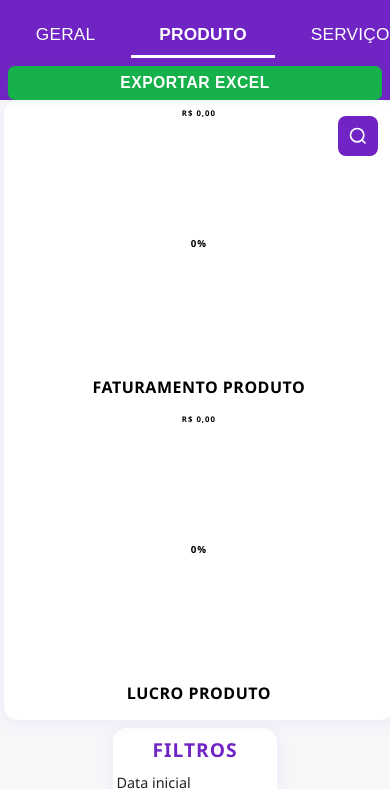
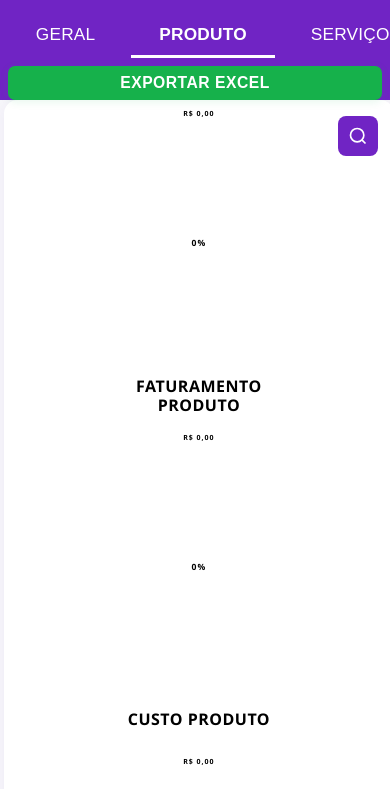
Before and after one commit to CodeByDouglas/Relatorio-lucro-Auvo, a plain HTML site: page app/templates/dashboard_produtos.html in a window 390 px wide. Shown: the part 55-844 px from the top of the page. Drawn offline with Linux system fonts and the light colour scheme; no server answers.

Commit message:
feat: implementa gráfico de custo de produtos e otimiza layout do dashboard
- Adiciona retorno de dados de custo de produtos no endpoint /dados/dashboard_produtos
- Implementa terceiro gráfico circular para "Custo Produto" no dashboard de produtos
- Reduz tamanho dos gráficos para comportar 3 gráficos no mesmo container
- Reordena gráficos para sequência: Faturamento → Custo → Lucro
- Corrige alinhamento dos títulos dos gráficos com altura consistente
- Adiciona tooltip "Custo produto" para o novo gráfico
- Utiliza cor laranja (#ff6b35) para diferenciar o gráfico de custo
- Mantém responsividade e animações consistentes com outros gráficos
- Ajusta espaçamentos e tamanhos de fonte para melhor aproveitamento do espaço

BREAKING CHANGE: Endpoint /dados/dashboard_produtos agora retorna estrutura com custo_produtos

```diff
--- a/app/static/css/dashboard_produtos.css
+++ b/app/static/css/dashboard_produtos.css
@@ -133,10 +133,10 @@ body, html {
     flex-direction: column;
     align-items: center;
     justify-content: flex-end;
-    padding: 0 32px;
+    padding: 0 20px;
     min-width: 0;
     min-height: 0;
-    flex: 1 1 50%;
+    flex: 1 1 33.33%;
     transition: none;
     position: relative;
 }
@@ -147,7 +147,7 @@ body, html {
 
 .chart-value {
     color: #000;
-    font-size: 2vw;
+    font-size: 1.8vw;
     font-weight: 700;
     margin-bottom: 8px;
     margin-top: 0;
@@ -156,12 +156,12 @@ body, html {
 }
 
 .chart-circle {
-    width: 16vw;
-    height: 16vw;
-    min-width: 180px;
-    min-height: 180px;
-    max-width: 260px;
-    max-height: 260px;
+    width: 14vw;
+    height: 14vw;
+    min-width: 150px;
+    min-height: 150px;
+    max-width: 220px;
+    max-height: 220px;
     margin-bottom: 8px;
     display: flex;
     align-items: center;
@@ -175,8 +175,8 @@ body, html {
     left: 50%;
     top: 50%;
     transform: translate(-50%, -50%);
-    font-size: 2.5vw;
-    min-font-size: 32px;
+    font-size: 2.2vw;
+    min-font-size: 28px;
     font-weight: 700;
     letter-spacing: 1px;
     text-align: center;
@@ -195,11 +195,16 @@ body, html {
 
 .chart-title {
     color: #000;
-    font-size: 1.2vw;
+    font-size: 1.1vw;
     font-weight: 600;
     margin-top: 8px;
     text-align: center;
     letter-spacing: 0.5px;
+    min-height: 2.5em;
+    display: flex;
+    align-items: center;
+    justify-content: center;
+    line-height: 1.2;
 }
 
 .filters-area {
--- a/app/static/js/dashboard_produtos.js
+++ b/app/static/js/dashboard_produtos.js
@@ -69,6 +69,7 @@ document.addEventListener('DOMContentLoaded', function() {
             switch(tipo) {
                 case 'faturamento-produto': tooltipFg = 'Faturamento produto'; break;
                 case 'lucro-produto': tooltipFg = 'Lucro produto'; tooltipBg = 'Faturamento produto'; break;
+                case 'custo-produto': tooltipFg = 'Custo produto'; tooltipBg = 'Faturamento produto'; break;
             }
             if (fg) {
                 fg.addEventListener('mousemove', (e) => mostrarTooltip(tooltipFg, e));
@@ -167,12 +168,16 @@ document.addEventListener('DOMContentLoaded', function() {
                 // Inicializar os números das porcentagens com 0%
                 document.getElementById('percent-faturamento-produto').textContent = '0%';
                 document.getElementById('percent-lucro-produto').textContent = '0%';
+                document.getElementById('percent-custo-produto').textContent = '0%';
                 // Faturamento Produto
                 document.getElementById('valor-faturamento-produto').textContent = `R$ ${Number(data.faturamento_produtos.valor).toLocaleString('pt-BR', {minimumFractionDigits: 2})}`;
                 desenharGraficoComTooltipAnimado('grafico-faturamento-produto', data.faturamento_produtos.porcentagem_faturamento_total, '#7024c4', '#eaeaea', 'faturamento-produto');
                 // Lucro Produto
                 document.getElementById('valor-lucro-produto').textContent = `R$ ${Number(data.lucro_produtos.valor).toLocaleString('pt-BR', {minimumFractionDigits: 2})}`;
                 desenharGraficoComTooltipAnimado('grafico-lucro-produto', data.lucro_produtos.porcentagem_lucro_total, '#16b14b', '#eaeaea', 'lucro-produto');
+                // Custo Produto
+                document.getElementById('valor-custo-produto').textContent = `R$ ${Number(data.custo_produtos.valor).toLocaleString('pt-BR', {minimumFractionDigits: 2})}`;
+                desenharGraficoComTooltipAnimado('grafico-custo-produto', data.custo_produtos.porcentagem_faturamento_total, '#ff6b35', '#eaeaea', 'custo-produto');
             }
         } catch (e) {
             // Pode exibir erro se desejar
--- a/app/templates/dashboard_produtos.html
+++ b/app/templates/dashboard_produtos.html
@@ -32,7 +32,14 @@
                     <div class="chart-circle" id="grafico-faturamento-produto">
                         <span class="chart-percent" id="percent-faturamento-produto">0%</span>
                     </div>
-                    <div class="chart-title">FATURAMENTO PRODUTO</div>
+                    <div class="chart-title">FATURAMENTO<br>PRODUTO</div>
+                </div>
+                <div class="chart-card">
+                    <div class="chart-value" id="valor-custo-produto">R$ 0,00</div>
+                    <div class="chart-circle" id="grafico-custo-produto">
+                        <span class="chart-percent" id="percent-custo-produto">0%</span>
+                    </div>
+                    <div class="chart-title">CUSTO PRODUTO</div>
                 </div>
                 <div class="chart-card">
                     <div class="chart-value" id="valor-lucro-produto">R$ 0,00</div>
```
Also changed, not shown: 1 other file.
